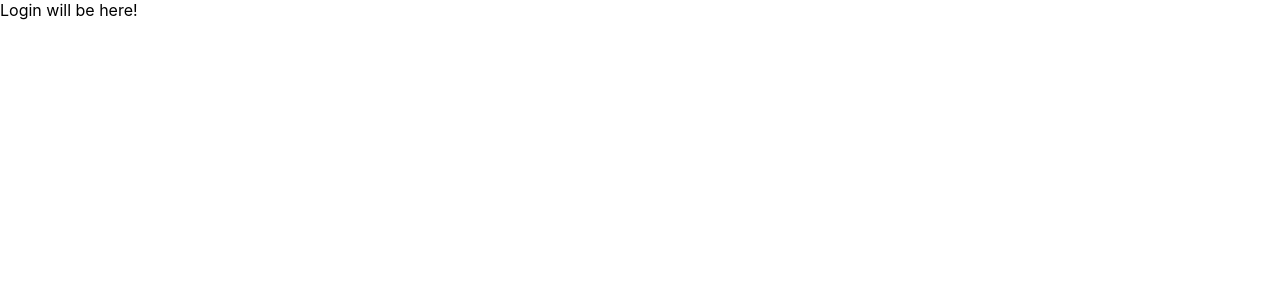
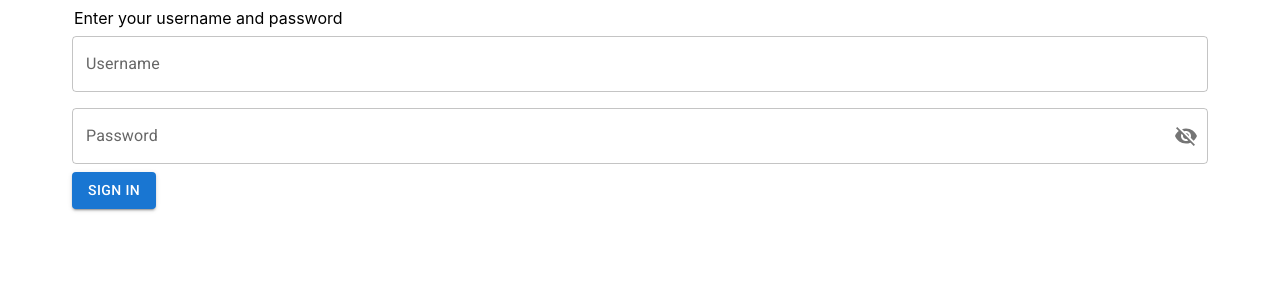
Before and after one commit to mohamadaminkarami/WEB_HW3, a React (Create React App) app in the folder client/: page /login in a window 1280 px wide. Shown: the top 300 px of the page. Built offline with nearby package versions, Linux system fonts and the light colour scheme.

Commit message:
Add authentication component

```diff
--- a/client/package.json
+++ b/client/package.json
@@ -5,6 +5,7 @@
   "dependencies": {
     "@emotion/react": "^11.7.1",
     "@emotion/styled": "^11.6.0",
+    "@mui/icons-material": "^5.2.5",
     "@mui/material": "^5.2.8",
     "@testing-library/jest-dom": "^5.14.1",
     "@testing-library/react": "^12.0.0",
--- a/client/src/Pages/Auth/Login.jsx
+++ b/client/src/Pages/Auth/Login.jsx
@@ -1,7 +1,12 @@
 import React from "react";
+import UserAuthForm from "../../components/UserAuthForm";
 
 function Login() {
-  return <div>Login will be here!</div>;
+  return (
+    <>
+      <UserAuthForm />
+    </>
+  );
 }
 
 export default Login;
--- /dev/null
+++ b/client/src/components/UserAuthForm.jsx
@@ -0,0 +1,94 @@
+import { Visibility, VisibilityOff } from "@mui/icons-material";
+import { Button, Container, Grid } from "@mui/material";
+import FormControl from "@mui/material/FormControl";
+import IconButton from "@mui/material/IconButton";
+import InputAdornment from "@mui/material/InputAdornment";
+import InputLabel from "@mui/material/InputLabel";
+import OutlinedInput from "@mui/material/OutlinedInput";
+import React from "react";
+
+function UserAuthForm() {
+  const [state, setState] = React.useState({
+    username: "",
+    password: "",
+    showPassword: false,
+  });
+
+  const handleChange = prop => event => {
+    setState({ ...state, [prop]: event.target.value });
+  };
+
+  const handleClickShowPassword = () => {
+    setState({
+      ...state,
+      showPassword: !state.showPassword,
+    });
+  };
+
+  const handleMouseDownPassword = event => {
+    event.preventDefault();
+    console.log("hey!");
+  };
+
+  return (
+    <Container align="center">
+      <Grid item sx={{ m: 1 }} xs={9} sm={7.5} md={6} align="left">
+        <form>
+          <Grid item xs={12}>
+            <legend>Enter your username and password</legend>
+          </Grid>
+          <FormControl fullWidth sx={{ m: 1, ml: 0 }}>
+            <InputLabel htmlFor="username-input">Username</InputLabel>
+            <OutlinedInput
+              id="username-input"
+              value={state.username}
+              onChange={handleChange("username")}
+              required
+              fullWidth
+              label="Username"
+            />
+          </FormControl>
+          <FormControl fullWidth sx={{ m: 1, ml: 0 }}>
+            <InputLabel htmlFor="outlined-adornment-password">
+              Password
+            </InputLabel>
+            <OutlinedInput
+              fullWidth
+              id="password-input"
+              type={state.showPassword ? "text" : "password"}
+              value={state.password}
+              onChange={handleChange("password")}
+              required
+              endAdornment={
+                <InputAdornment position="end">
+                  <IconButton
+                    aria-label="toggle password visibility"
+                    onClick={handleClickShowPassword}
+                    onMouseDown={handleMouseDownPassword}
+                    edge="end"
+                  >
+                    {state.showPassword ? <Visibility /> : <VisibilityOff />}
+                  </IconButton>
+                </InputAdornment>
+              }
+              label="Password"
+            />
+          </FormControl>
+          <Button
+            type="submit"
+            color="primary"
+            variant="contained"
+            onClick={e => {
+              e.preventDefault();
+              console.log(state.username, state.password);
+            }}
+          >
+            Sign in
+          </Button>
+        </form>
+      </Grid>
+    </Container>
+  );
+}
+
+export default UserAuthForm;
```
Also changed, not shown: 1 other file (tests, documents, lock files or other folders).
